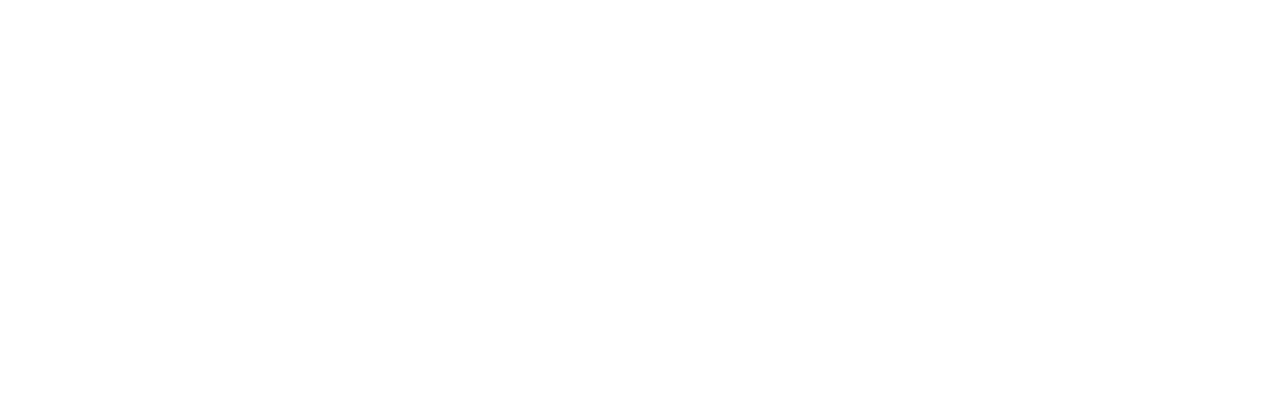
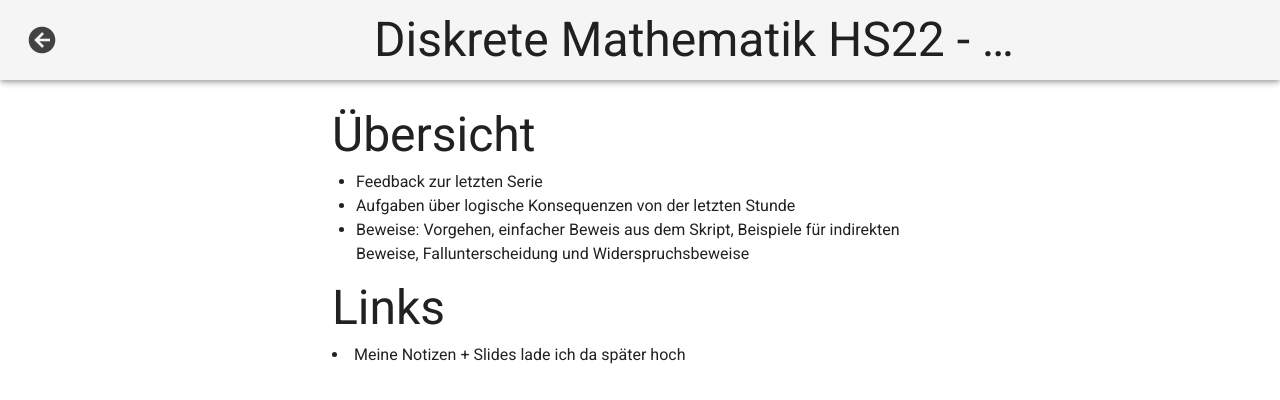
Before and after one commit to HumbleCatcher/eth-homepage, a Nuxt app: page /dm2022/week/3 in a window 1280 px wide. Before the commit this address had no page. Shown: the top 400 px of the page. Built offline with nearby package versions, Linux system fonts and the light colour scheme.

Commit message:
prepare page for week 3

```diff
--- a/pages/dm2022/index.vue
+++ b/pages/dm2022/index.vue
@@ -89,6 +89,9 @@
       <li>
         <NuxtLink to="/dm2022/week/2"> Woche 2 </NuxtLink>
       </li>
+      <li>
+        <NuxtLink to="/dm2022/week/3"> Woche 3 </NuxtLink>
+      </li>
     </ul>
   </default-layout>
 </template>
--- /dev/null
+++ b/pages/dm2022/week/3.vue
@@ -0,0 +1,25 @@
+<template>
+  <default-layout title="Diskrete Mathematik HS22 - Woche 3" back="/dm2022">
+    <h3>Übersicht</h3>
+    <ul>
+      <li>Feedback zur letzten Serie</li>
+      <li>Aufgaben über logische Konsequenzen von der letzten Stunde</li>
+      <li>
+        Beweise: Vorgehen, einfacher Beweis aus dem Skript, Beispiele für
+        indirekten Beweise, Fallunterscheidung und Widerspruchsbeweise
+      </li>
+    </ul>
+    <h3>Links</h3>
+    <li>Meine Notizen + Slides lade ich da später hoch</li>
+  </default-layout>
+</template>
+
+<script lang="ts">
+import Vue from "vue";
+
+export default Vue.extend({
+  mounted() {},
+});
+</script>
+
+<style lang="sass" scoped></style>
```
